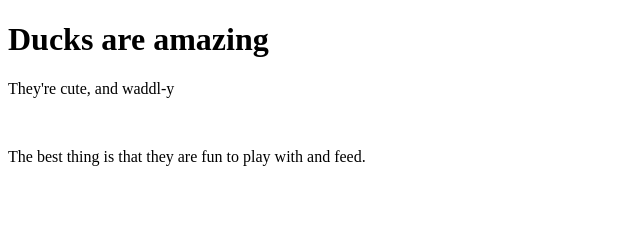
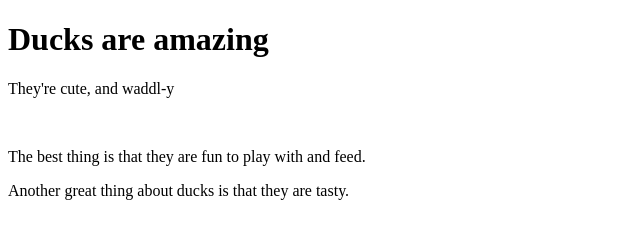
Before and after one commit to sarahbennett/duck_example, a plain HTML site: page index.html in a window 1280 px wide. Shown: the whole page, without its empty margins (0-640 px from the left). Drawn offline with Linux system fonts and the light colour scheme.

Commit message:
added text to about waddling

```diff
--- a/index.html
+++ b/index.html
@@ -9,5 +9,7 @@
     <p>They're cute, and waddl-y</p>
     <br>
     <p>The best thing is that they are fun to play with and feed.</p>
+    <p>Another great thing about ducks is that they are tasty.</p>
+
   </body>
 </html>
```
